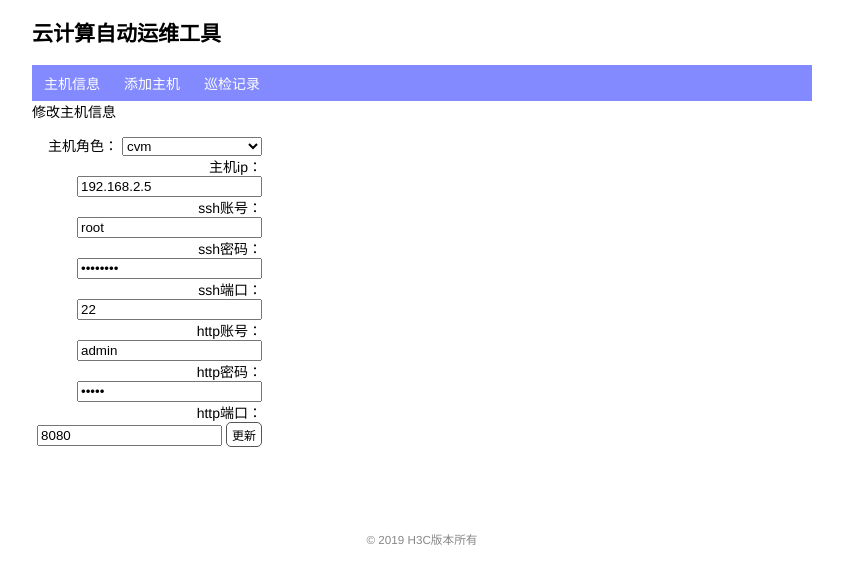
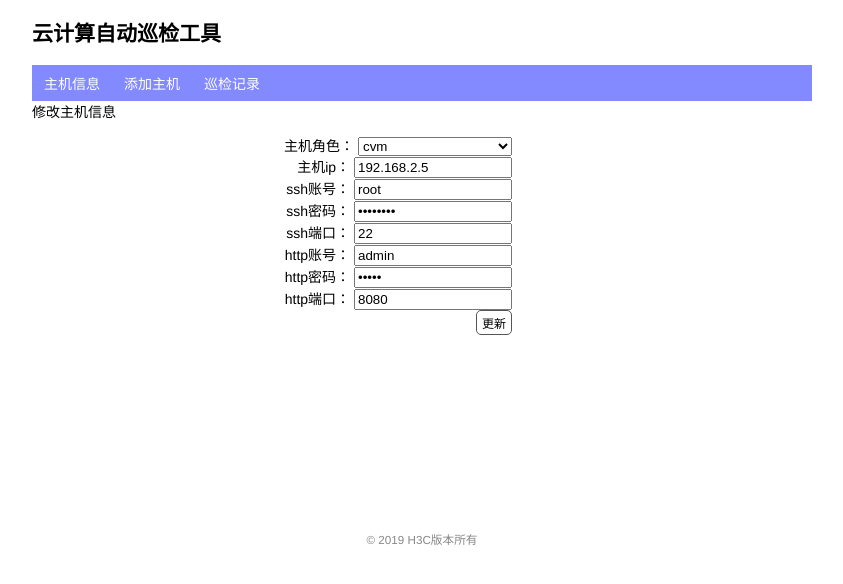
Before and after one commit to weifeng1990/cloudcheck, a Flask app: page /host/edit/1 in a window 1280 px wide. Shown: the top 584 px of the page, without its empty margins (218-1061 px from the left). Run offline with Flask 2, Linux system fonts and the light colour scheme; data comes from the database, SQL or seed files in the repository; both versions use the stored data as it was after the commit.

Commit message:
1、修复主机修改页面排列不准确的问题

```diff
--- a/templates/base.html
+++ b/templates/base.html
@@ -7,7 +7,7 @@
         {% for message in get_flashed_messages() %}
             <div class="alert">{{ message }}</div>
         {% endfor %}
-    <title>云计算自动运维工具</title>
+    <title>云计算自动巡检工具</title>
     <link rel="stylesheet" href="{{ url_for('static', filename='style.css') }}" type="text/css">
         <script src="/static/jquery-3.3.1.min.js"></script>
     {% endblock %}
@@ -15,7 +15,7 @@
 <body>
     <h2>
         <!--img alt="Avatar" class="avatar" src="{{ url_for('static', filename='images/avatar.png') }}"-->
-        云计算自动运维工具
+        云计算自动巡检工具
     </h2>
     <div id="menu" style="width: 780px;float:left;">
     <nav>
--- a/templates/edit.html
+++ b/templates/edit.html
@@ -2,10 +2,10 @@
 
 {% block content %}
     <p>修改主机信息</p>
-    <div id="info_input" style="width:230px;text-align: right;">
+    <div id="info_input" style="width:480px;text-align: right;">
         <form method="post">
             主机角色：
-            <select name="role" style="width:140px" required>
+            <select name="role" style="width:154px" required>
             <option value="{{ host.role }}">{{ host.role }}</option>
             {% for role in roles %}
                 {% if role != host.role %}
@@ -14,13 +14,13 @@
             {% endfor %}
             </select><br>
        <!--input type="text" name="role" autocomplete="off" required value="{{ host.role }}"><br-->
-        主机ip：   <input type="text" name="ip" autocomplete="off" required value="{{ host.ip }}"><br>
-        ssh账号：  <input type="text" name="ssh_user" autocomplete="off" required value="{{ host.ssh_user }}"><br>
-        ssh密码：  <input type="password" name="ssh_passwd" autocomplete="off" required value="{{ host.ssh_passwd }}"><br>
-        ssh端口：  <input type="text" name="ssh_port" autocomplete="off" required value="{{ host.ssh_port }}"><br>
-        http账号： <input type="text" name="http_user" autocomplete="off" required value="{{ host.http_user }}"><br>
-        http密码： <input type="password" name="http_passwd" autocomplete="off" required value="{{ host.http_passwd }}"><br>
-        http端口： <input type="text" name="http_port" autocomplete="off" required value="{{ host.http_port }}">
+        主机ip：   <input type="text" name="ip" style="width: 150px" autocomplete="off" required value="{{ host.ip }}"><br>
+        ssh账号：  <input type="text" name="ssh_user" style="width: 150px" autocomplete="off" required value="{{ host.ssh_user }}"><br>
+        ssh密码：  <input type="password" name="ssh_passwd" style="width: 150px" autocomplete="off" required value="{{ host.ssh_passwd }}"><br>
+        ssh端口：  <input type="text" name="ssh_port" style="width: 150px" autocomplete="off" required value="{{ host.ssh_port }}"><br>
+        http账号： <input type="text" name="http_user" style="width: 150px" autocomplete="off" required value="{{ host.http_user }}"><br>
+        http密码： <input type="password" name="http_passwd" style="width: 150px" autocomplete="off" required value="{{ host.http_passwd }}"><br>
+        http端口： <input type="text" name="http_port" style="width: 150px" autocomplete="off" required value="{{ host.http_port }}"><br>
         <input class="btn" type="submit" name="submit" value="更新">
         </form>
     </div>
```
Also changed, not shown: data.db.
